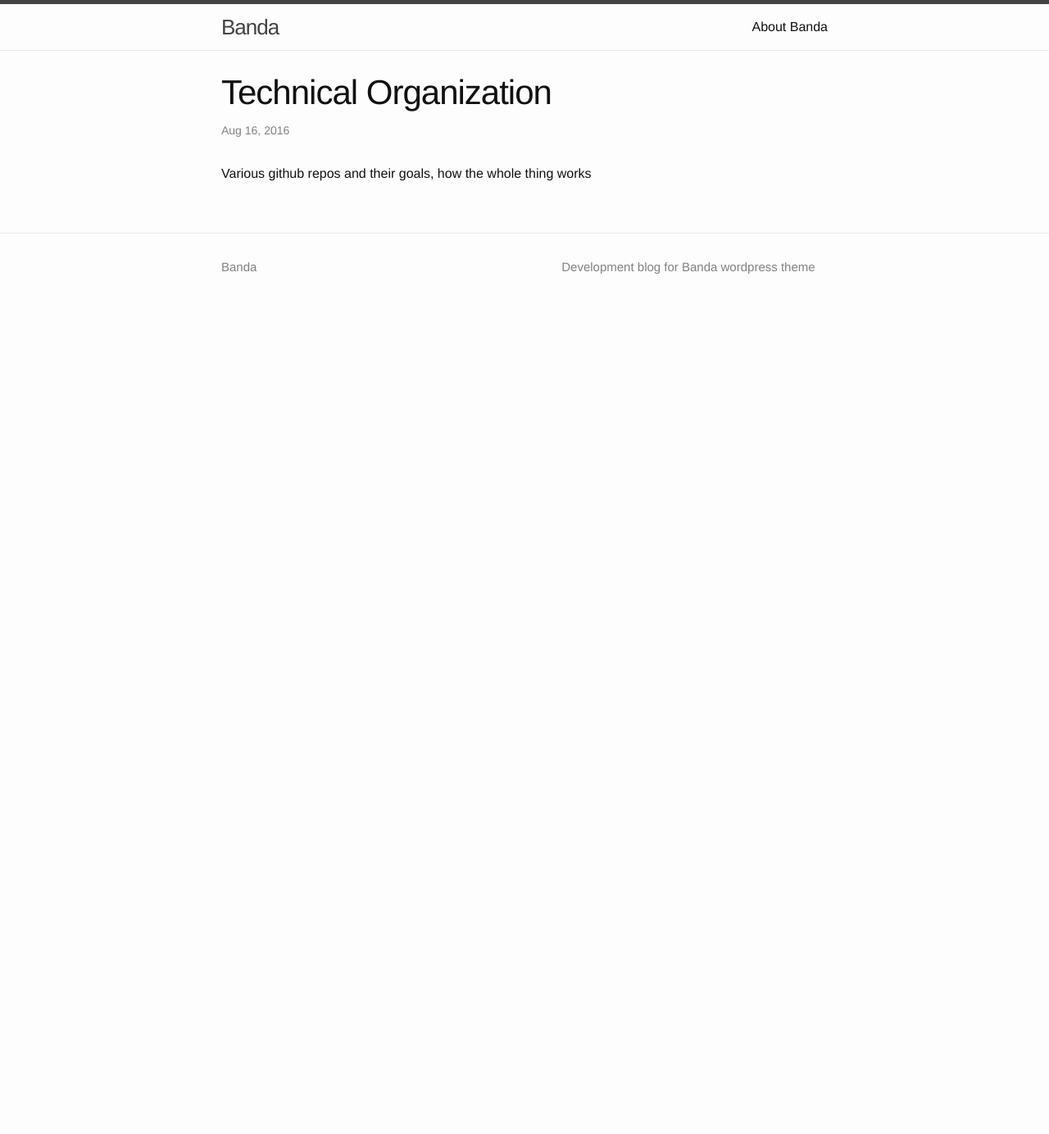
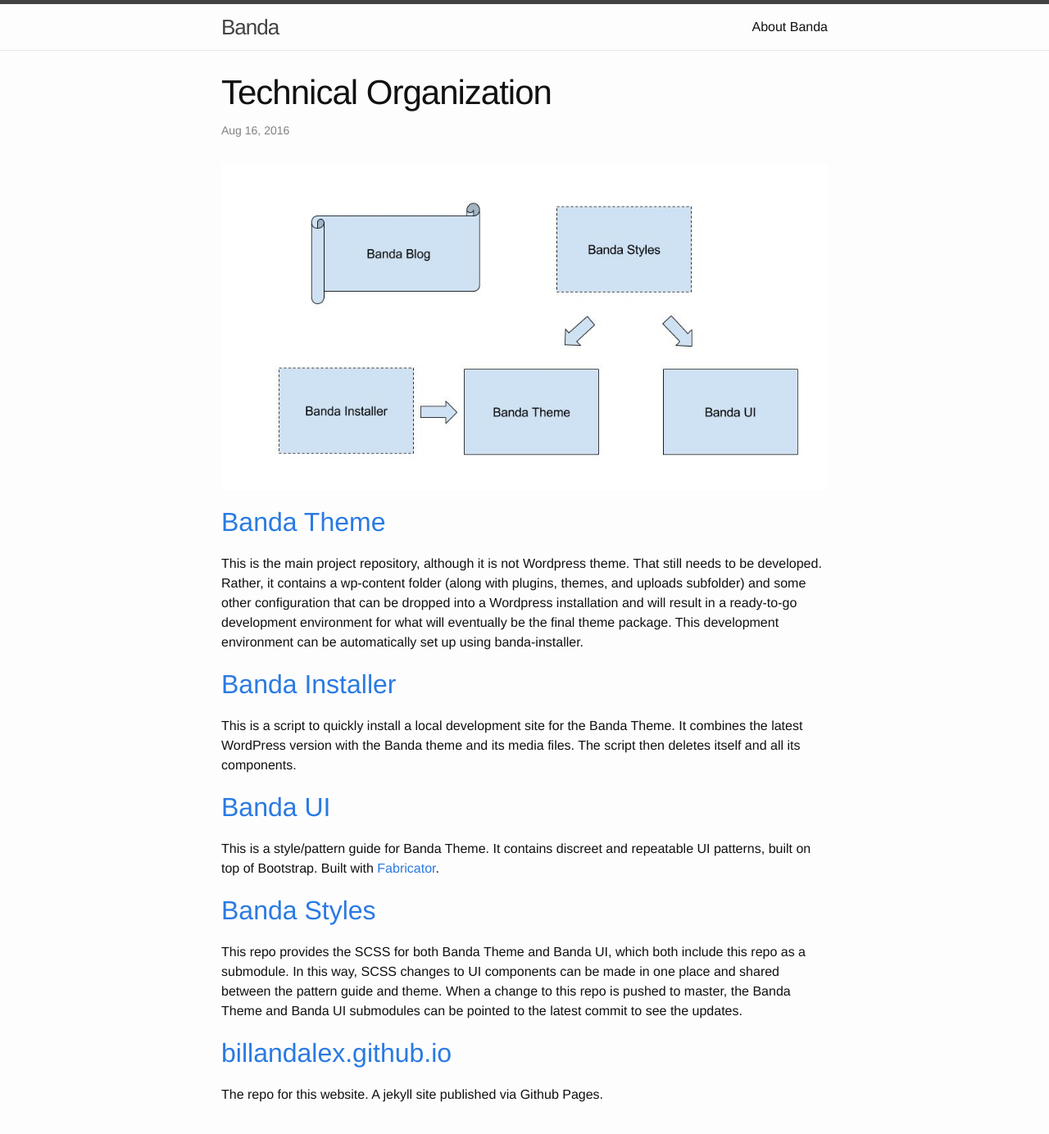
Before and after one commit to billandalex/billandalex.github.io, a Jekyll site: the page built from _posts/2016-08-16-tech-overview.markdown, in a window 1280 px wide and 1400 px high. Shown: the top 1384 px of the window at 82% size. Built offline with Jekyll 4.4.1, drawn with Linux system fonts in a browser that asks for light colours.

Commit message:
add technical overview post

```diff
--- a/_posts/2016-08-16-tech-overview.markdown
+++ b/_posts/2016-08-16-tech-overview.markdown
@@ -6,4 +6,24 @@
 summary: A summary of the technical organization of this project
 ---
 
-Various github repos and their goals, how the whole thing works
+![Technical Organization Chart]({{ site.baseurl }}/images/tech-overview-chart.jpg)
+
+## [Banda Theme](https://github.com/billandalex/banda-theme)
+
+This is the main project repository, although it is not Wordpress theme. That still needs to be developed. Rather, it contains a wp-content folder (along with plugins, themes, and uploads subfolder) and some other configuration that can be dropped into a Wordpress installation and will result in a ready-to-go development environment for what will eventually be the final theme package. This development environment can be automatically set up using banda-installer.
+
+## [Banda Installer](https://github.com/billandalex/banda-installer)
+
+This is a script to quickly install a local development site for the Banda Theme. It combines the latest WordPress version with the Banda theme and its media files. The script then deletes itself and all its components.
+
+## [Banda UI](https://github.com/billandalex/banda-ui)
+
+This is a style/pattern guide for Banda Theme. It contains discreet and repeatable UI patterns, built on top of Bootstrap. Built with [Fabricator](http://fbrctr.github.io/).
+
+## [Banda Styles](https://github.com/billandalex/banda-styles)
+
+This repo provides the SCSS for both Banda Theme and Banda UI, which both include this repo as a submodule. In this way, SCSS changes to UI components can be made in one place and shared between the pattern guide and theme. When a change to this repo is pushed to master, the Banda Theme and Banda UI submodules can be pointed to the latest commit to see the updates.
+
+## [billandalex.github.io](https://github.com/billandalex/billandalex.github.io)
+
+The repo for this website. A jekyll site published via Github Pages.
```
Also changed, not shown: images/tech-overview-chart.jpg (added).
